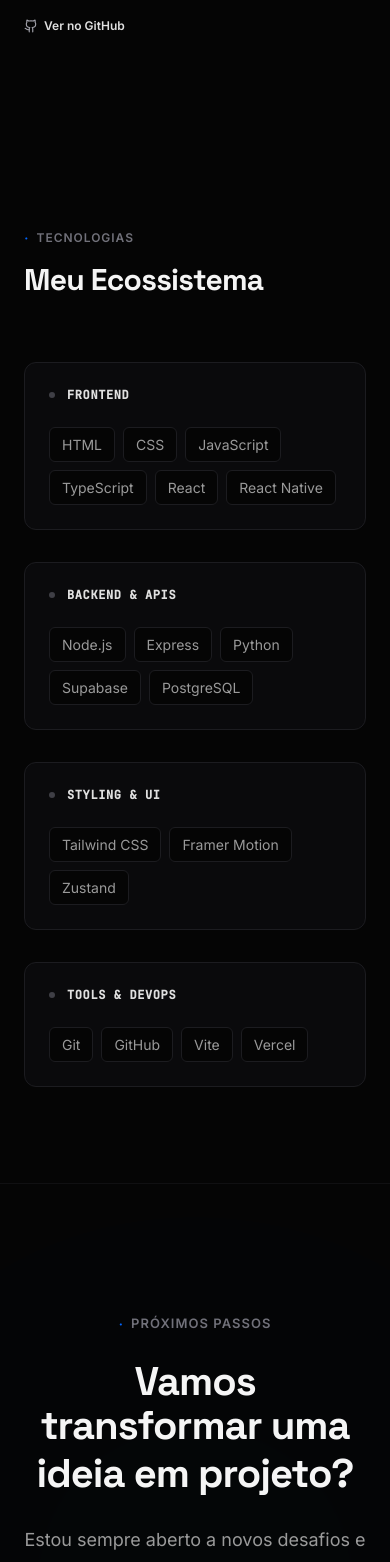
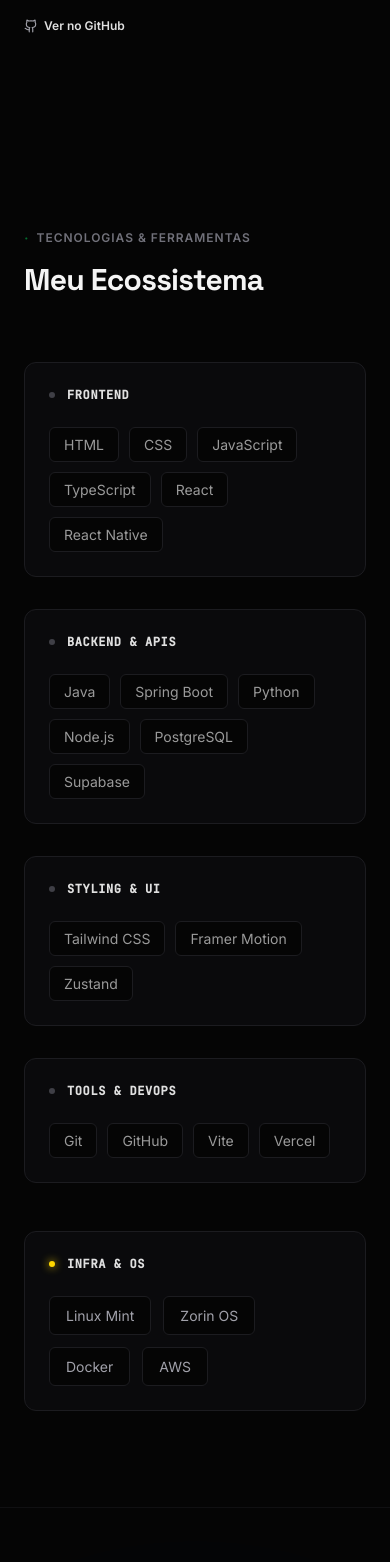
Before and after one commit to aleffelix15/alef.dev, a React (Vite) app: page / in a window 390 px wide. Shown: the part 6806-8368 px from the top of the page. Built offline with nearby package versions, Linux system fonts and the light colour scheme; grey boxes are pictures that could not be loaded.

Commit message:
feat: implement scroll reveal and interactive hover in Skills section

```diff
--- a/src/components/Stack.tsx
+++ b/src/components/Stack.tsx
@@ -1,72 +1,76 @@
 import React from 'react';
-import { motion, useReducedMotion } from 'framer-motion';
 import { SITE_DATA } from '../data';
+import { FadeInWhenVisible, InteractiveCard } from './Animations';
 
 export const Stack: React.FC = () => {
-  const shouldReduceMotion = useReducedMotion();
-
-  const containerVariants = shouldReduceMotion
-    ? { hidden: { opacity: 1 }, visible: { opacity: 1 } }
-    : { hidden: { opacity: 0 }, visible: { opacity: 1, transition: { staggerChildren: 0.1 } } };
-
-  const itemVariants = shouldReduceMotion
-    ? { hidden: { opacity: 1 }, visible: { opacity: 1 } }
-    : { hidden: { opacity: 0, y: 20 }, visible: { opacity: 1, y: 0, transition: { duration: 0.5, ease: [0.25, 0.1, 0.25, 1] } } };
+  const mainCategories = SITE_DATA.stackCategories.filter(c => c.name !== 'Infra & OS');
+  const infraCategory = SITE_DATA.stackCategories.find(c => c.name === 'Infra & OS');
 
   return (
-    <section id="stack" className="bg-[#050505] py-24 sm:py-32">
-      <div className="w-full max-w-7xl mx-auto px-6 lg:px-8">
+    <section id="stack" className="bg-[#050505] py-24 sm:py-32 relative overflow-hidden">
+      <div className="w-full max-w-7xl mx-auto px-6 lg:px-8 relative z-10">
 
-        <motion.div
-          initial={shouldReduceMotion ? { opacity: 1, y: 0 } : { opacity: 0, y: 20 }}
-          whileInView={{ opacity: 1, y: 0 }}
-          viewport={{ once: true, margin: '-50px' }}
-          transition={{ duration: 0.5 }}
-          className="mb-16"
-        >
+        <FadeInWhenVisible className="mb-16">
           <div className="flex items-center gap-2 mb-3">
-            <span className="text-[#0066FF]">·</span>
+            <span className="text-[#00C853] animate-pulse">·</span>
             <span className="font-body text-xs font-semibold tracking-[0.08em] uppercase text-[#71717A]">
-              Tecnologias
+              Tecnologias & Ferramentas
             </span>
           </div>
           <h2 className="font-display text-3xl sm:text-4xl font-bold text-[#F5F5F5] tracking-tight">
             Meu Ecossistema
           </h2>
-        </motion.div>
+        </FadeInWhenVisible>
 
-        <motion.div
-          variants={containerVariants}
-          initial="hidden"
-          whileInView="visible"
-          viewport={{ once: true, margin: '-50px' }}
-          className="grid grid-cols-1 sm:grid-cols-2 lg:grid-cols-4 gap-8"
-        >
-          {SITE_DATA.stackCategories.map((category, index) => (
-            <motion.div
-              key={index}
-              variants={itemVariants}
-              className="group flex flex-col bg-[#0A0A0C] border border-[#1C1C20] p-6 rounded-xl hover:border-[#3F3F46] transition-colors"
-            >
-              <div className="mb-6 flex items-center gap-3">
-                <div className="w-1.5 h-1.5 rounded-full bg-[#3F3F46] group-hover:bg-[#0066FF] transition-colors" />
+        {/* Main Categories Grid */}
+        <div className="grid grid-cols-1 md:grid-cols-2 lg:grid-cols-4 gap-8 mb-12">
+          {mainCategories.map((category, index) => (
+            <FadeInWhenVisible key={index} delay={index * 0.1}>
+              <div className="flex flex-col bg-[#0A0A0C] border border-[#1C1C20] p-6 rounded-xl h-full">
+                <div className="mb-6 flex items-center gap-3">
+                  <div className="w-1.5 h-1.5 rounded-full bg-[#3F3F46]" />
+                  <h3 className="font-mono text-xs font-semibold text-[#E0E0E0] uppercase tracking-wider">
+                    {category.name}
+                  </h3>
+                </div>
+                <div className="flex flex-wrap gap-2.5">
+                  {category.techs.map((tech, techIndex) => (
+                    <InteractiveCard
+                      key={techIndex}
+                      className="inline-flex font-body text-[0.875rem] text-[#9A9A9A] bg-[#050505] border border-[#1C1C20] px-3.5 py-1.5 rounded-md hover:text-[#00C853] hover:border-[#00C853] hover:bg-[#00C853]/10 hover:shadow-[0_0_15px_rgba(0,200,83,0.2)] transition-colors duration-300"
+                    >
+                      {tech}
+                    </InteractiveCard>
+                  ))}
+                </div>
+              </div>
+            </FadeInWhenVisible>
+          ))}
+        </div>
+
+        {/* Infra & OS Secondary Grid */}
+        {infraCategory && (
+          <FadeInWhenVisible delay={0.4}>
+            <div className="w-full bg-[#0A0A0C] border border-[#1C1C20] p-6 sm:p-8 rounded-xl flex flex-col sm:flex-row sm:items-center justify-between gap-6">
+              <div className="flex items-center gap-3 shrink-0">
+                <div className="w-1.5 h-1.5 rounded-full bg-[#FFD700] shadow-[0_0_8px_#FFD700]" />
                 <h3 className="font-mono text-xs font-semibold text-[#E0E0E0] uppercase tracking-wider">
-                  {category.name}
+                  {infraCategory.name}
                 </h3>
               </div>
-              <div className="flex flex-wrap gap-2">
-                {category.techs.map((tech, techIndex) => (
-                  <span
+              <div className="flex flex-wrap items-center gap-3">
+                {infraCategory.techs.map((tech, techIndex) => (
+                  <InteractiveCard
                     key={techIndex}
-                    className="font-body text-[0.875rem] text-[#9A9A9A] bg-[#050505] border border-[#1C1C20] px-3 py-1.5 rounded-md hover:text-[#F5F5F5] hover:border-[#4D94FF]/50 hover:bg-[#4D94FF]/5 cursor-default transition-all duration-300 hover:-translate-y-0.5"
+                    className="inline-flex font-body text-[0.875rem] text-[#A1A1AA] bg-[#050505] border border-[#1C1C20] px-4 py-2 rounded-md hover:text-[#FFD700] hover:border-[#FFD700] hover:bg-[#FFD700]/10 hover:shadow-[0_0_15px_rgba(255,215,0,0.2)] transition-colors duration-300"
                   >
                     {tech}
-                  </span>
+                  </InteractiveCard>
                 ))}
               </div>
-            </motion.div>
-          ))}
-        </motion.div>
+            </div>
+          </FadeInWhenVisible>
+        )}
 
       </div>
     </section>
--- a/src/data/index.ts
+++ b/src/data/index.ts
@@ -22,7 +22,7 @@
     },
     {
       name: 'Backend & APIs',
-      techs: ['Node.js', 'Express', 'Python', 'Supabase', 'PostgreSQL']
+      techs: ['Java', 'Spring Boot', 'Python', 'Node.js', 'PostgreSQL', 'Supabase']
     },
     {
       name: 'Styling & UI',
@@ -31,6 +31,10 @@
     {
       name: 'Tools & DevOps',
       techs: ['Git', 'GitHub', 'Vite', 'Vercel']
+    },
+    {
+      name: 'Infra & OS',
+      techs: ['Linux Mint', 'Zorin OS', 'Docker', 'AWS']
     }
   ],
   projects: [
```
Also changed, not shown: src/components/Animations.tsx (line endings or trailing spaces).
